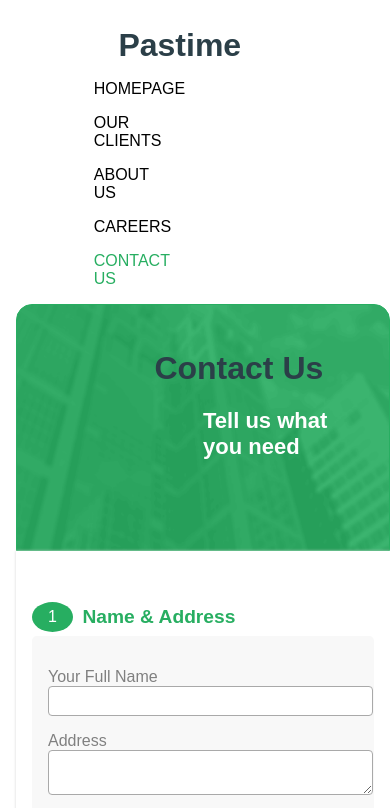
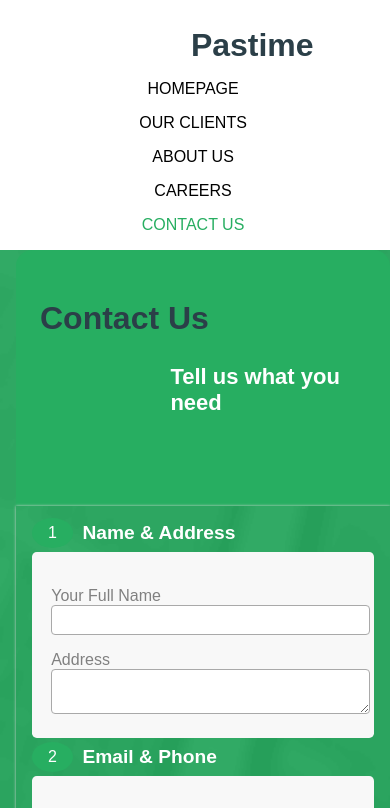
Before and after one commit to qgautreau/challenge_3, a plain HTML site: page contact.html in a window 390 px wide. Shown: the top 808 px of the page. Drawn offline with Linux system fonts and the light colour scheme; a script that the page names is missing; a web font is replaced by a local one.

Commit message:
finalisation responsive

```diff
--- a/contact.html
+++ b/contact.html
@@ -21,6 +21,7 @@
         </nav>
     </header>
     <body>
+        <section id="contactus">
             <form action="#" method="post" id="contact-form">
                 <div>
                     <h1>Contact Us</h1>
@@ -50,6 +51,7 @@
                     </fieldset>
                     <input type="submit" name="valider" value="Valider">
                 </section>
+            </section>
         </form>
     </body>
     <script src="./js/script.js"></script>
--- a/css/mobilestyle.css
+++ b/css/mobilestyle.css
@@ -4,11 +4,20 @@ body {
 
 header {
     width: 99%;
+    text-align: center;
+}
+
+header nav {
+    text-align: center;
+}
+
+header nav ul {
+    padding: 0;
 }
 
 header nav li {
     display: block;
-    margin-left: 50%;
+    margin-left: 0;
 }
 
 main {
@@ -32,7 +41,7 @@ main section img {
 }
 
 h1 {
-    margin-left: 35%;
+    margin-left: 0;
 }
 
 h1,h2 {
--- a/css/style.css
+++ b/css/style.css
@@ -5,14 +5,12 @@ body {
     font-family: 'News Cycle', sans-serif;
 }
 
-header {
-    width: 1000px;
-}
 
 
 header nav {
     display: inline-block;
-    vertical-align: middle;
+    text-align: right;
+    width: 75%;
 }
 
 
@@ -39,12 +37,12 @@ main section {
 
 main section article {
     width: 1000px;
-    margin-left: 500px;
+    margin: auto;
 }
 
 main section img {
     border-radius: 50%;
-    margin-top: 6em;
+    margin-top: 8em;
     margin-right: 2em;
 }
 
@@ -90,7 +88,7 @@ button {
     border-radius: 10px;
     height: 4em;
     width: 16em;
-    margin-bottom: 6em;
+    margin-bottom: 3em;
     margin-top: 3em;
 }
 
@@ -115,6 +113,7 @@ footer {
 
 footer p {
     color: #656565;
+    padding: 3.5em 0;
 }
 
 footer a {
@@ -132,11 +131,10 @@ h1 {
     display: inline-block;
     color: #2b3f48;
     font-size: 55px;
-    margin-left: 3em;
+    margin-left: 1em;
 }
 
 h2:not(.pastime){
-    padding-top: 2em;
     font-size: 55px;
 }
 
@@ -153,6 +151,13 @@ h3 {
     font-size: 55px;
 }
 
+#contactus {
+
+    background-color: #27ae61;
+    background-image: url("../images/banner.png");
+    background-size: cover;
+}
+
 #contact-form {
     width: 40%;
     margin-left: 10.3em;
@@ -162,7 +167,7 @@ h3 {
 #contact-form h3 {
     font-size: 22px;
     margin-bottom: 3em;
-    margin-left: 50%;
+    margin-left: 40%;
     margin-top: 0em;
 }
 
@@ -171,10 +176,7 @@ h3 {
     margin-left: 1em;
     background-color: #27ae61;
     border-radius: 1em 1em 0 0;
-    border: 1px solid #27ae61;
     color: white;
-    background-image: url("../images/banner.png");
-    background-size: cover;
 }
 
 #form {
@@ -196,12 +198,12 @@ span {
     display: inline-block;
     margin: 0 0.5em;
     font-size: 1.2em;
-    color: #27ae61;
+    color: white;
 }
 
 fieldset {
     margin: 0.5em 0;
-    padding: 1em;
+    padding: 1.2em;
     background-color: #F8F8F8;
     border: 0;
     border-radius: 0.3em;
```
Lines whose indentation alone changed are shown as unchanged.
